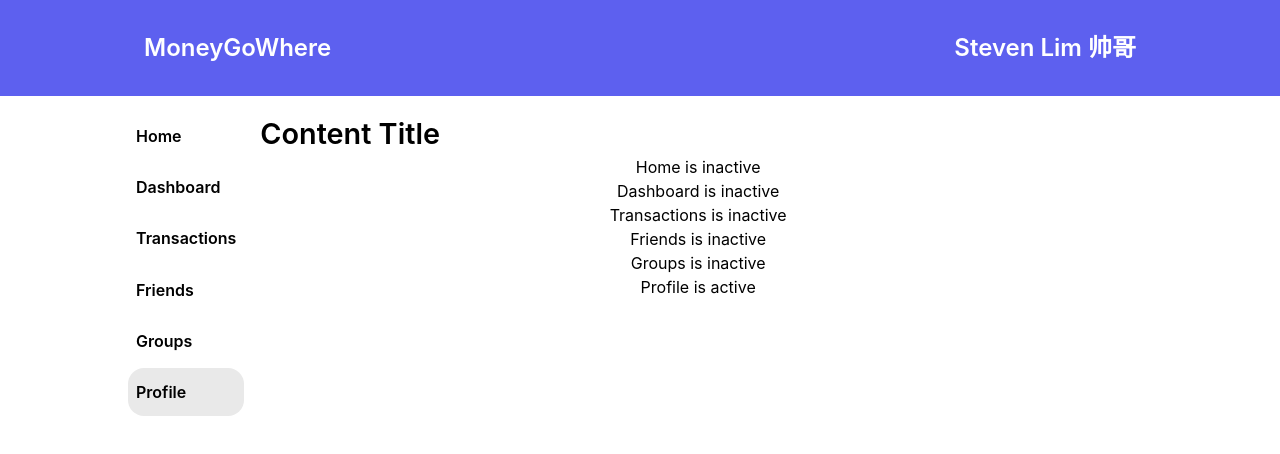
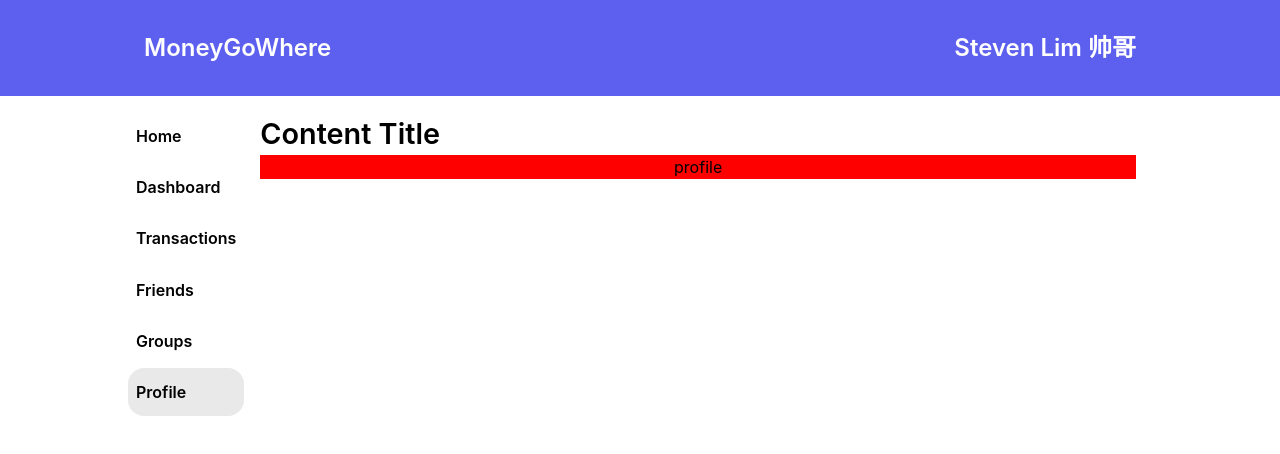
Before and after one commit to geraldhywncs/Team20_DMSS_Frontend, a React (Create React App) app: page / in a window 1280 px wide. Both pictures are taken after a click on the element "Profile". Shown: the top 454 px of the page. Built offline with nearby package versions, Linux system fonts and the light colour scheme.

Commit message:
refactor contentArea

```diff
--- /dev/null
+++ b/src/components/pages/Profile.jsx
@@ -0,0 +1,8 @@
+import React from "react";
+import "../../styles/pages/Profile.css";
+
+function Profile() {
+  return <div className="container">profile</div>;
+}
+
+export default Profile;
--- a/src/components/pages/shared/contentArea.jsx
+++ b/src/components/pages/shared/contentArea.jsx
@@ -1,19 +1,31 @@
 import React from "react";
 import { useSelector } from "react-redux";
 import "../../../redux/userNavReducer";
+import Profile from "../Profile";
 
 function ContentArea() {
   const navButtons = useSelector((state) => state.userNavbarStore.buttons);
 
   return (
     <section className="Content-area">
+      {/* TODO - remove content title because in each page, each section has a title, page has no title */}
       <h2 className="Content-title">Content Title</h2>
       <div>
-        {navButtons.map((button) => (
-          <div key={button.name}>
-            {button.name} is {button.active ? "active" : "inactive"}
-          </div>
-        ))}
+        {navButtons.map((button) => {
+          if (button.active) {
+            switch (button.name) {
+              case "Profile":
+                return <Profile />;
+              // TODO - add your other components in this switch case
+              default:
+                return (
+                  <div key={button.name}>
+                    {button.name} is {button.active ? "active" : "inactive"}
+                  </div>
+                );
+            }
+          }
+        })}
       </div>
     </section>
   );
--- a/src/redux/userNavReducer.js
+++ b/src/redux/userNavReducer.js
@@ -4,7 +4,7 @@ import { createSlice } from "@reduxjs/toolkit";
 
 const initialState = {
   buttons: [
-    { name: "Home", active: false },
+    { name: "Home", active: true },
     { name: "Dashboard", active: false },
     { name: "Transactions", active: false },
     { name: "Friends", active: false },
--- /dev/null
+++ b/src/styles/pages/Profile.css
@@ -0,0 +1,3 @@
+.container {
+  background-color: red;
+}
```
